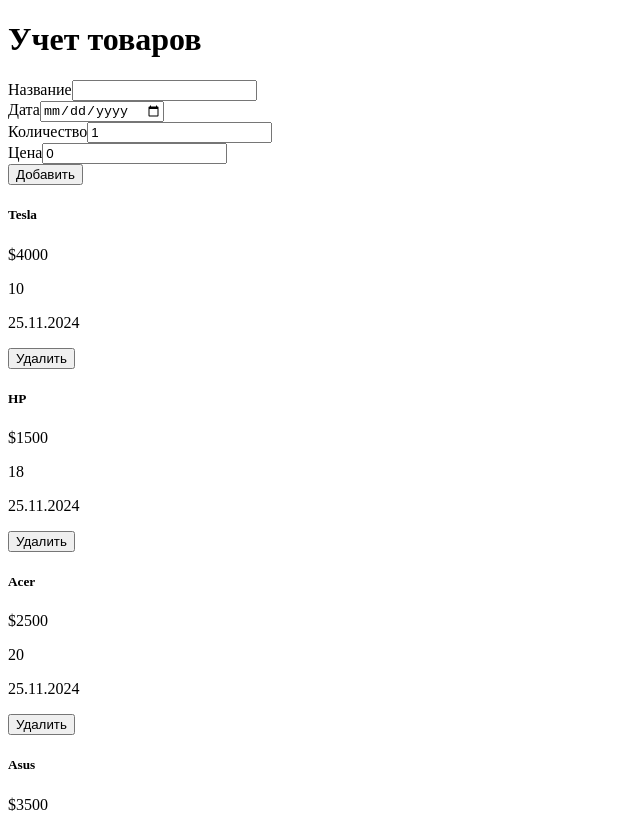
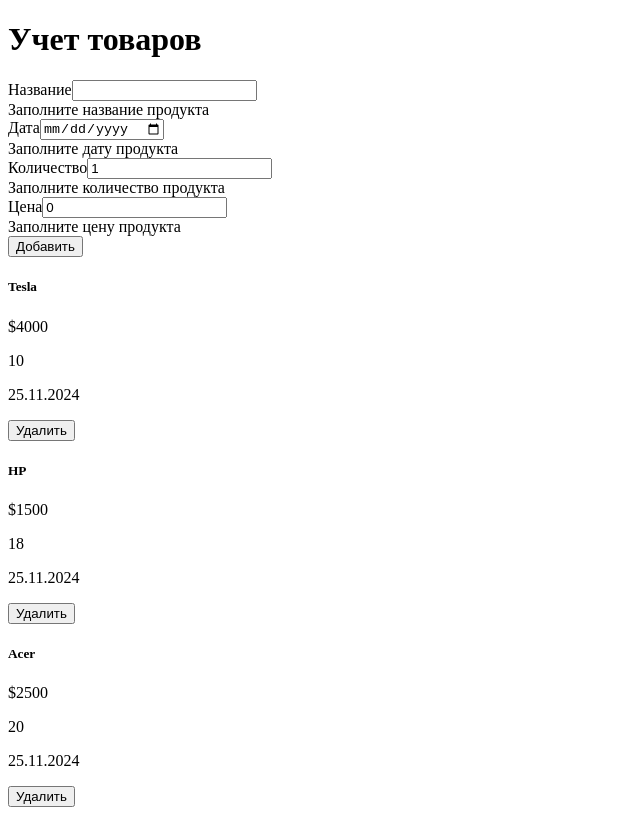
Before and after one commit to kilka165/prak1, a Vue app: page / in a window 1280 px wide. Shown: the top 813 px of the page, without its empty margins (0-640 px from the left). Built offline with nearby package versions, Linux system fonts and the light colour scheme; the HTML template or start-up script is replaced by a standard one.

Commit message:
feat: valid-feetback

```diff
--- a/src/App.vue
+++ b/src/App.vue
@@ -64,22 +64,34 @@
 
       <div class="mb-3">
   <label for="name" class="form-label">Название</label>
-  <input type="text" v-model="name"  class="form-control" id="name">
+  <input type="text" v-model="name"  class="form-control" id="name" :class="{'is-invalid': !name}">
+  <div class="valid-feetback">
+    Заполните название продукта
+  </div>
   </div>
 
   <div class="mb-3">
   <label for="date" class="form-label">Дата</label>
-  <input type="date" v-model="date" class="form-control" id="date">
+  <input type="date" v-model="date" class="form-control" id="date" :class="{'is-invalid': !date}">
+  <div class="valid-feetback">
+    Заполните дату продукта
+  </div>
   </div>
 
   <div class="mb-3">
   <label for="count" class="form-label">Количество</label>
-  <input type="number" v-model="count" class="form-control" id="count">
+  <input type="number" v-model="count" class="form-control" id="count" :class="{'is-invalid': !count}">
+  <div class="valid-feetback">
+    Заполните количество продукта
+  </div>
   </div>
 
   <div class="mb-3">
   <label for="price" class="form-label">Цена</label>
-  <input type="number" v-model="price" class="form-control" id="price">
+  <input type="number" v-model="price" class="form-control" id="price" :class="{'is-invalid': !price}">
+  <div class="valid-feetback">
+    Заполните цену продукта
+  </div>
   </div>
   <button type="button" class="btn btn-success" @click="addProduct">Добавить</button>
 
```
